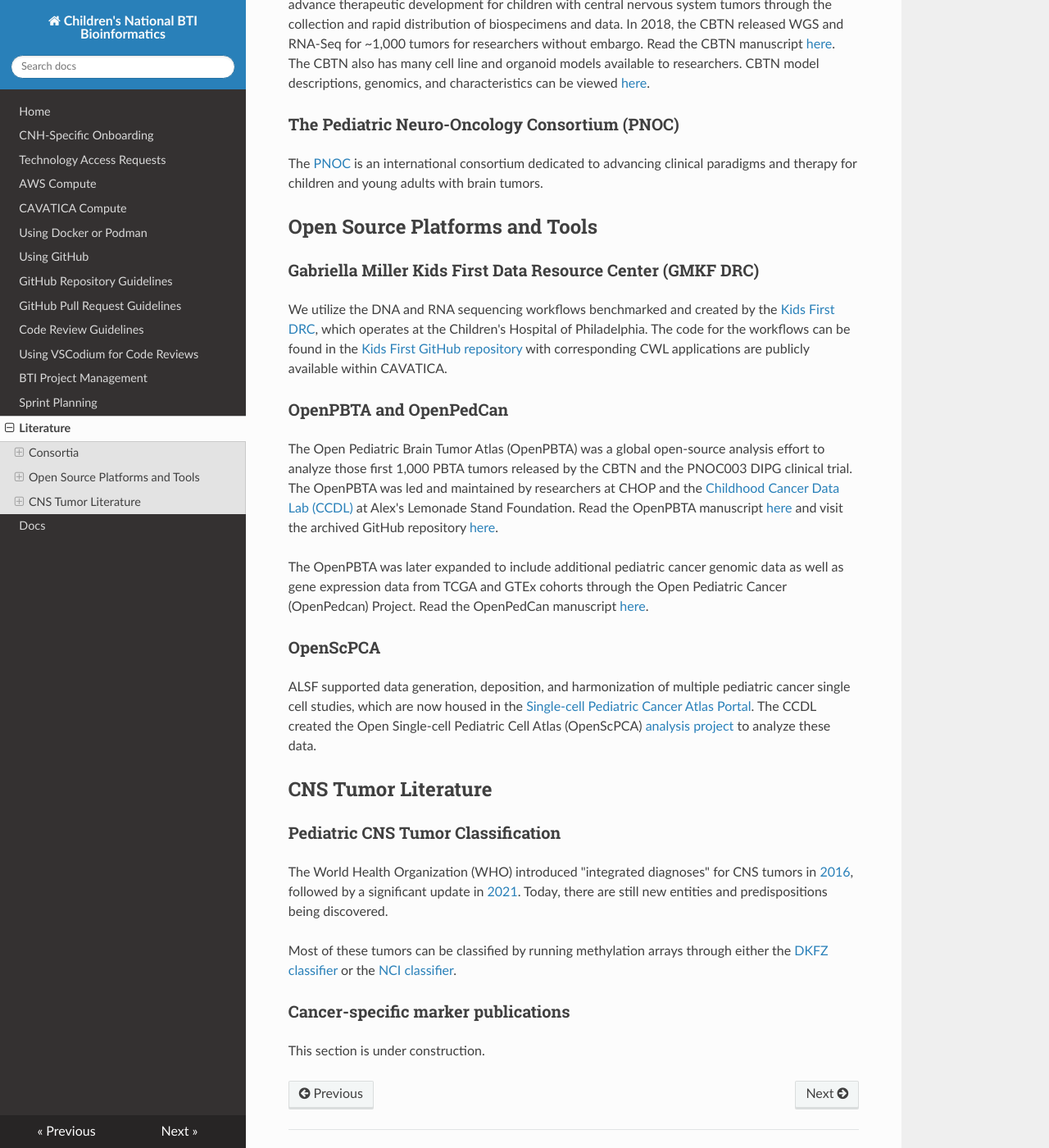
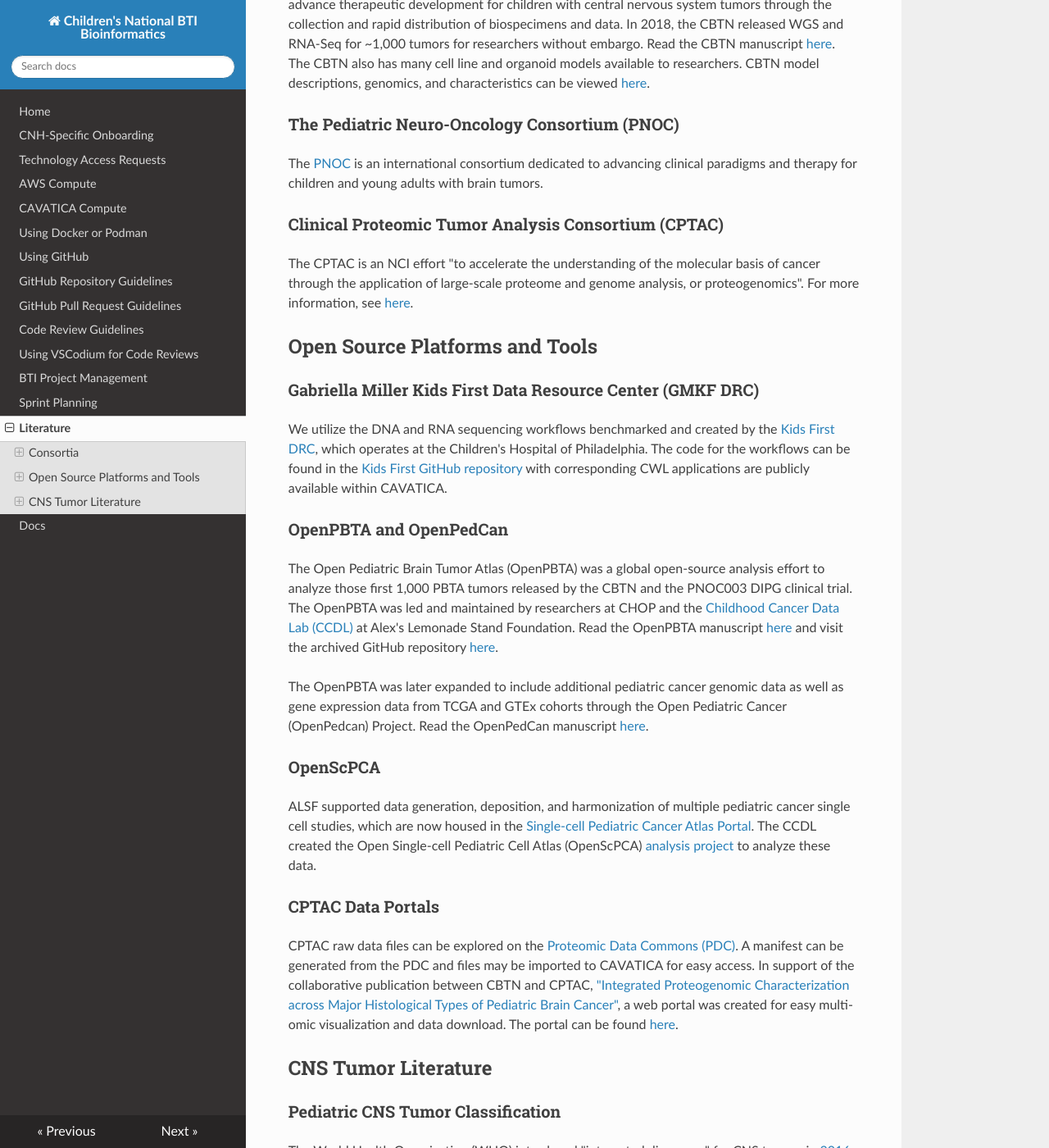
Before and after one commit to childrens-bti/bti-bfx-docs, an MkDocs documentation site: the page built from docs/literature.md, in a window 1280 px wide and 1400 px high, scrolled down 368 px. Shown: the whole window at 82% size. Built offline with MkDocs 1.6.1, drawn with Linux system fonts in a browser that asks for light colours; nearby versions of some CDN libraries.

Commit message:
add CPTAC information

```diff
--- a/docs/literature.md
+++ b/docs/literature.md
@@ -16,6 +16,10 @@
 ### The Pediatric Neuro-Oncology Consortium (PNOC)
 
 The [PNOC](https://pnoc.us/) is an international consortium dedicated to advancing clinical paradigms and therapy for children and young adults with brain tumors.
+
+### Clinical Proteomic Tumor Analysis Consortium (CPTAC)
+The CPTAC is an NCI effort "to accelerate the understanding of the molecular basis of cancer through the application of large-scale proteome and genome analysis, or proteogenomics".
+For more information, see [here](https://gdc.cancer.gov/about-gdc/contributed-genomic-data-cancer-research/clinical-proteomic-tumor-analysis-consortium-cptac).
 
 ## Open Source Platforms and Tools
 
@@ -38,6 +42,12 @@
 ALSF supported data generation, deposition, and harmonization of multiple pediatric cancer single cell studies, which are now housed in the [Single-cell Pediatric Cancer Atlas Portal](https://scpca.alexslemonade.org/).
 The CCDL created the Open Single-cell Pediatric Cell Atlas (OpenScPCA) [analysis project](https://github.com/AlexsLemonade/OpenScPCA-analysis) to analyze these data.
 
+### CPTAC Data Portals
+CPTAC raw data files can be explored on the [Proteomic Data Commons (PDC)](https://proteomic.datacommons.cancer.gov/pdc/).
+A manifest can be generated from the PDC and files may be imported to CAVATICA for easy access.
+In support of the collaborative publication between CBTN and CPTAC, ["Integrated Proteogenomic Characterization across Major Histological Types of Pediatric Brain Cancer"](https://pubmed.ncbi.nlm.nih.gov/33242424/), a web portal was created for easy multi-omic visualization and data download.
+The portal can be found [here](https://pbt.cptac-data-view.org/).
+
 ## CNS Tumor Literature
 
 ### Pediatric CNS Tumor Classification
```
